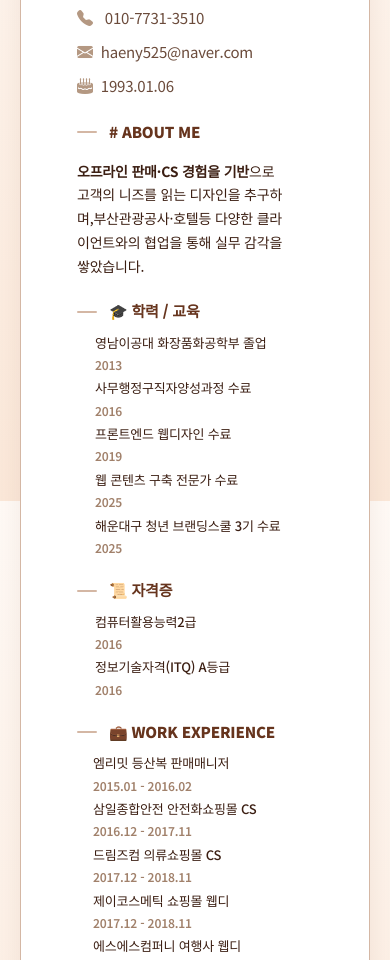
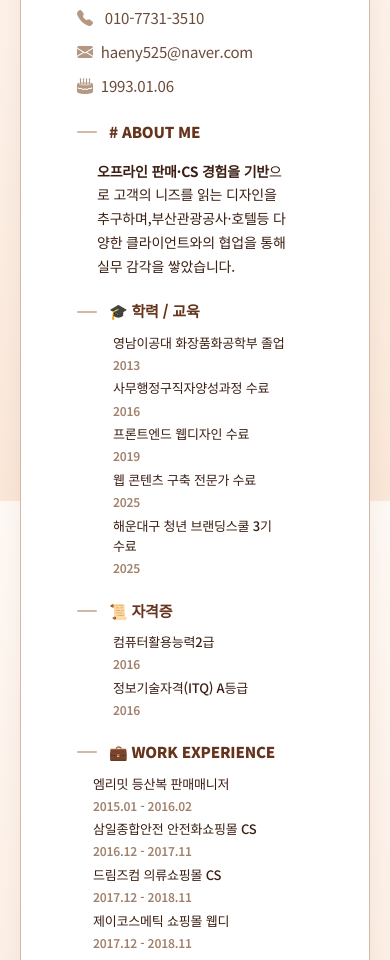
Before and after one commit to haein0525/haeny525_web, a plain HTML site: page index.html in a window 390 px wide. Shown: the part 1187-2147 px from the top of the page. Drawn offline with nearby package versions, Linux system fonts and the light colour scheme.

Commit message:
Add files via upload

```diff
--- a/styles.css
+++ b/styles.css
@@ -905,7 +905,6 @@ ul {
     line-height: 1.55;
     font-size: 13px;
     margin-bottom: 4px;
-    /* ← 여백 축소 */
     word-break: keep-all;
   }
 
@@ -920,7 +919,7 @@ ul {
 
   .resume-list {
     margin: 6px 0 12px;
-    padding-left: 2px;
+    padding-left: 20px;
   }
 }
 
@@ -951,12 +950,14 @@ ul {
   }
 
   .resume-topbar .top-title {
-    font-size: 13px;   /* <-- 폰트 크기를 줄입니다 (조절 가능) */
-    letter-spacing: 0px; /* <-- 자간(글자 사이 간격)을 0으로 줄임 */
+    font-size: 13px;
+    letter-spacing: 0px;
   }
+
   .resume-body h3.sect + p {
-    font-size: 14px;  /* 15px -> 14px (조절 가능) */
-    line-height: 1.7; /* 줄 간격도 살짝 조절 (선택 사항) */
+    font-size: 14px;
+    line-height: 1.7;
+    margin-left: 20px;
   }
 
 }
```
